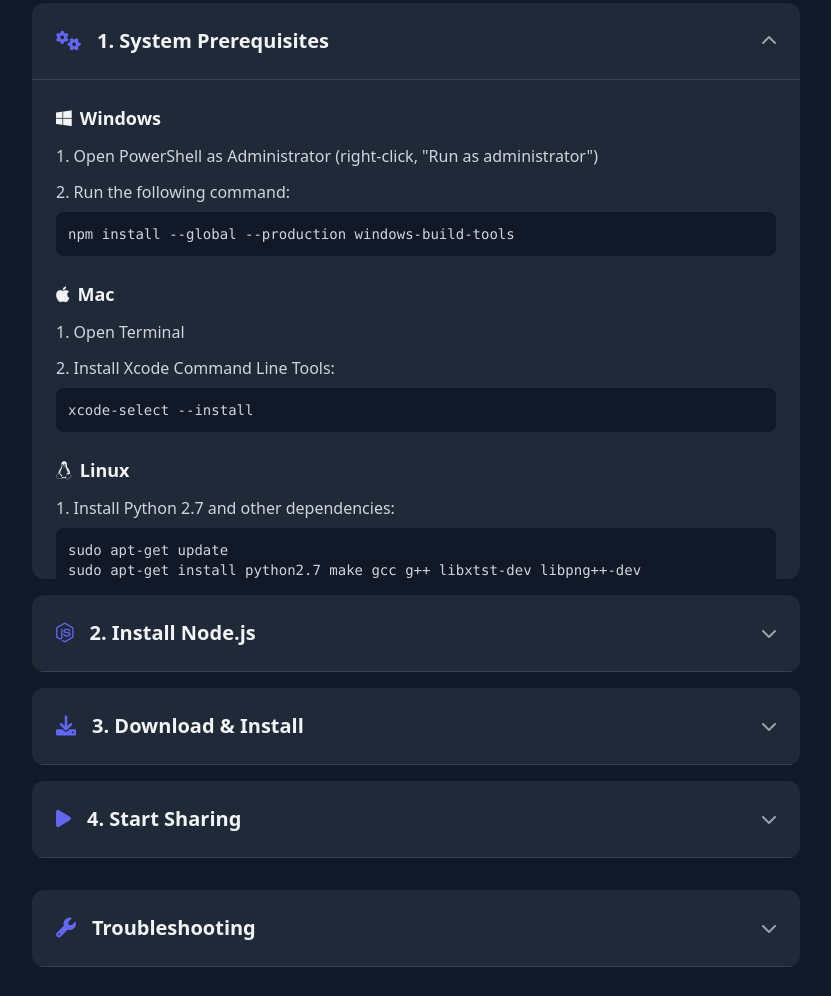
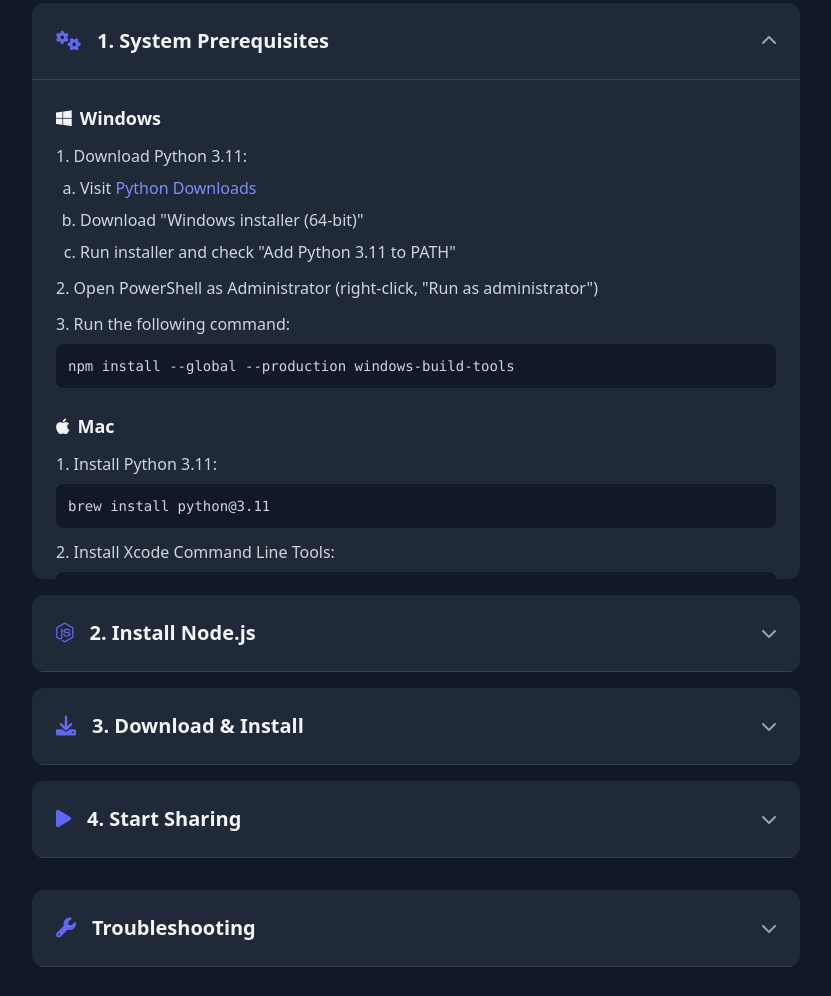
Before and after one commit to flancast90/LANScreenShare, a website: page public/setup_instructions.html in a window 1280 px wide. Shown: the part 523-1519 px from the top of the page, without its empty margins (224-1055 px from the left). Drawn offline with nearby package versions, Linux system fonts and the light colour scheme.

Commit message:
Update setup instructions and add README for technical users

```diff
--- a/public/setup_instructions.html
+++ b/public/setup_instructions.html
@@ -93,6 +93,22 @@ node client_host.js</pre
                 </h3>
                 <ol class="list-decimal list-inside space-y-3">
                   <li>
+                    Download Python 3.11:
+                    <ol class="list-[lower-alpha] ml-6 mt-2 space-y-2">
+                      <li>
+                        Visit
+                        <a
+                          href="https://www.python.org/downloads/release/python-3115/"
+                          target="_blank"
+                          class="text-indigo-400 hover:text-indigo-300"
+                          >Python Downloads</a
+                        >
+                      </li>
+                      <li>Download "Windows installer (64-bit)"</li>
+                      <li>Run installer and check "Add Python 3.11 to PATH"</li>
+                    </ol>
+                  </li>
+                  <li>
                     Open PowerShell as Administrator (right-click, "Run as
                     administrator")
                   </li>
@@ -111,7 +127,12 @@ npm install --global --production windows-build-tools</pre
                   <i class="fab fa-apple mr-2"></i>Mac
                 </h3>
                 <ol class="list-decimal list-inside space-y-3">
-                  <li>Open Terminal</li>
+                  <li>
+                    Install Python 3.11:
+                    <pre class="bg-gray-900 p-3 rounded-lg mt-2 text-sm">
+brew install python@3.11</pre
+                    >
+                  </li>
                   <li>
                     Install Xcode Command Line Tools:
                     <pre class="bg-gray-900 p-3 rounded-lg mt-2 text-sm">
@@ -128,10 +149,11 @@ xcode-select --install</pre
                 </h3>
                 <ol class="list-decimal list-inside space-y-3">
                   <li>
-                    Install Python 2.7 and other dependencies:
+                    Install Python 3.11 and other dependencies:
                     <pre class="bg-gray-900 p-3 rounded-lg mt-2 text-sm">
 sudo apt-get update
-sudo apt-get install python2.7 make gcc g++ libxtst-dev libpng++-dev</pre
+sudo add-apt-repository ppa:deadsnakes/ppa
+sudo apt-get install python3.11 make gcc g++ libxtst-dev libpng++-dev</pre
                     >
                   </li>
                   <li>
```
Also changed, not shown: README.md.
